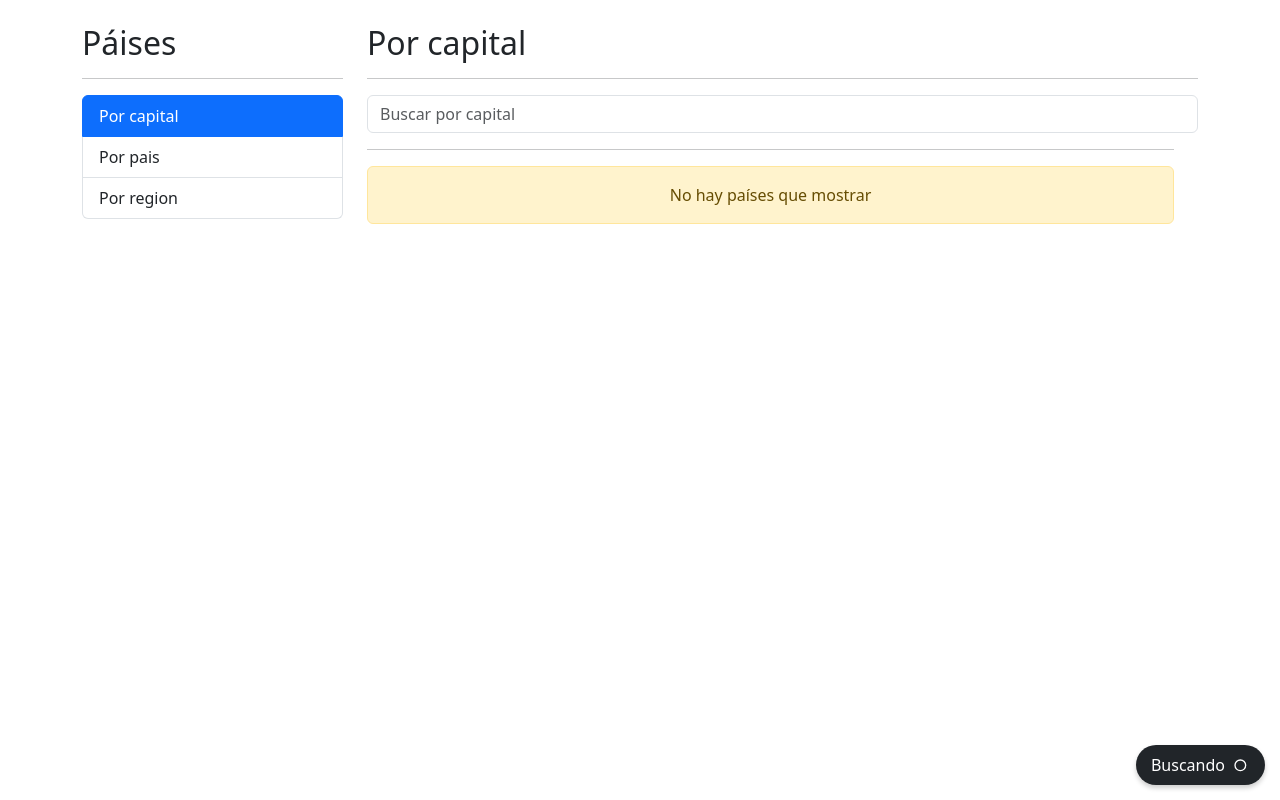
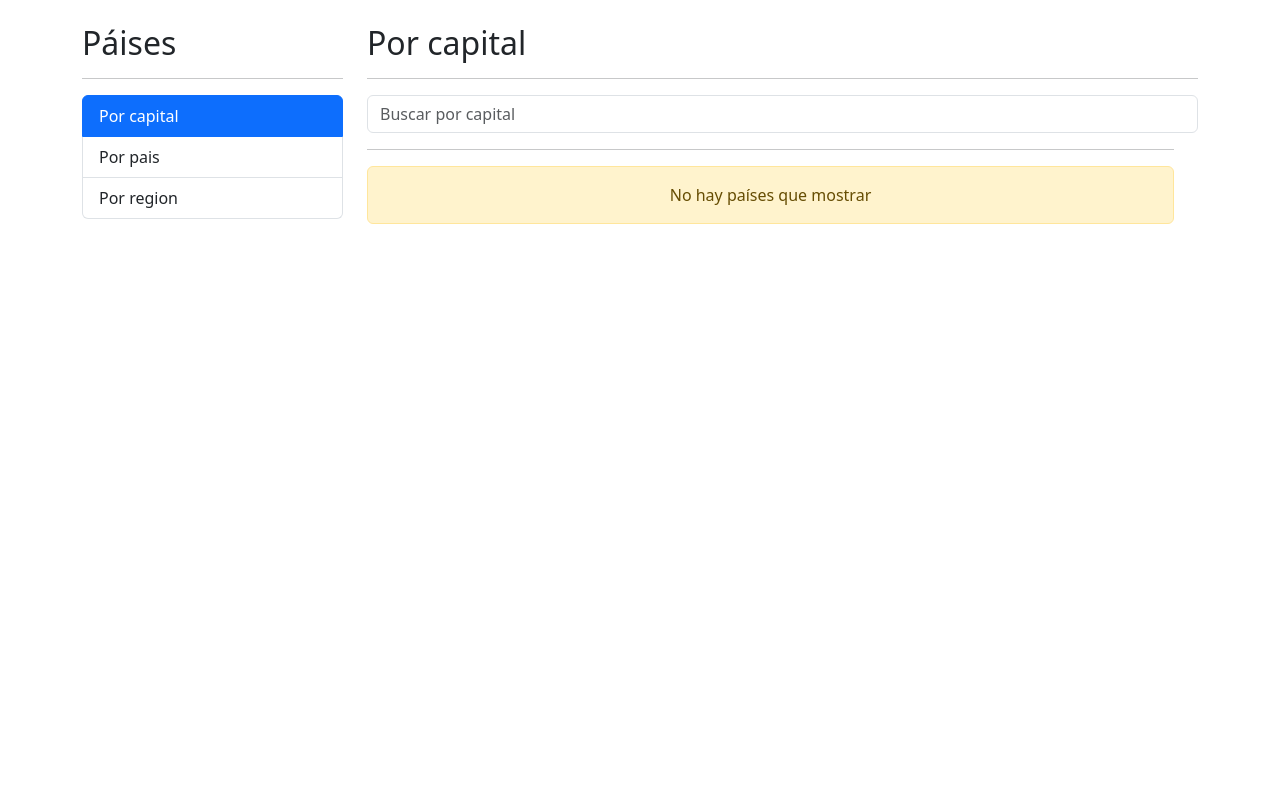
Before and after one commit to SantiagoCifuentes/countryApp, an Angular app: page /countries/by-capital in a window 1280 px wide. Built offline with nearby package versions, Linux system fonts and the light colour scheme.

Commit message:
loading spinner ocultado cuando se encuentra los paises

```diff
--- a/src/app/countries/pages/by-capital-page/by-capital-page.component.html
+++ b/src/app/countries/pages/by-capital-page/by-capital-page.component.html
@@ -14,7 +14,7 @@
     <div class="col">
       <hr />
 
-      <shared-loading-spinner></shared-loading-spinner>
+      <shared-loading-spinner *ngIf="isLoading"></shared-loading-spinner>
       <countries-table [countries]="countries"></countries-table>
 
     </div>
--- a/src/app/countries/pages/by-capital-page/by-capital-page.component.ts
+++ b/src/app/countries/pages/by-capital-page/by-capital-page.component.ts
@@ -11,6 +11,7 @@
 export class ByCapitalPageComponent {
 
   public countries : Country[] = []
+  public isLoading : boolean = false;
 
 
   constructor(private countriesService: CountriesService){
@@ -19,9 +20,12 @@
 
   searchByCapital(term: string){
 
+    this.isLoading = true
+
     this.countriesService.searchCapital(term)
     .subscribe(countries=>{
       this.countries = countries;
+      this.isLoading = false
     });
   }
 
```
